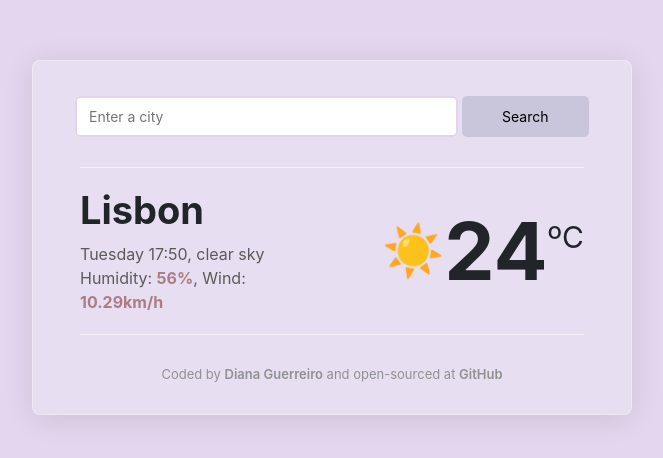
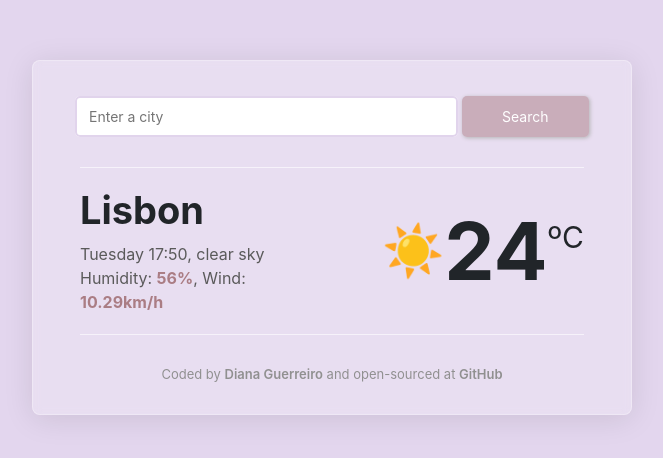
Before and after one commit to wwwavvves/weather-app-react-shecodes-week5, a React (Create React App) app: page / in a window 1280 px wide. In both pictures the pointer is over the input "Search". Shown: the top 458 px of the page, without its empty margins (308-971 px from the left). Built offline with nearby package versions, Linux system fonts and the light colour scheme.

Commit message:
Changed search buttons states

```diff
--- a/src/Search.css
+++ b/src/Search.css
@@ -22,10 +22,16 @@ input {
 }
 
 .search-btn {
-  background-color: rgba(188, 187, 208, 0.7);
+  background-color: #aa7d8480;
   transition: all 150ms ease-out;
 }
 
+.search-btn:hover {
+  background-color: #aa7d8480;
+  box-shadow: 1px 1px 4px #b3b3b3;
+  color: #fff;
+}
+
 .search-btn:active {
-  background-color: rgba(188, 187, 208, 0.5);
+  background-color: #aa7d84cc;
 }
```
